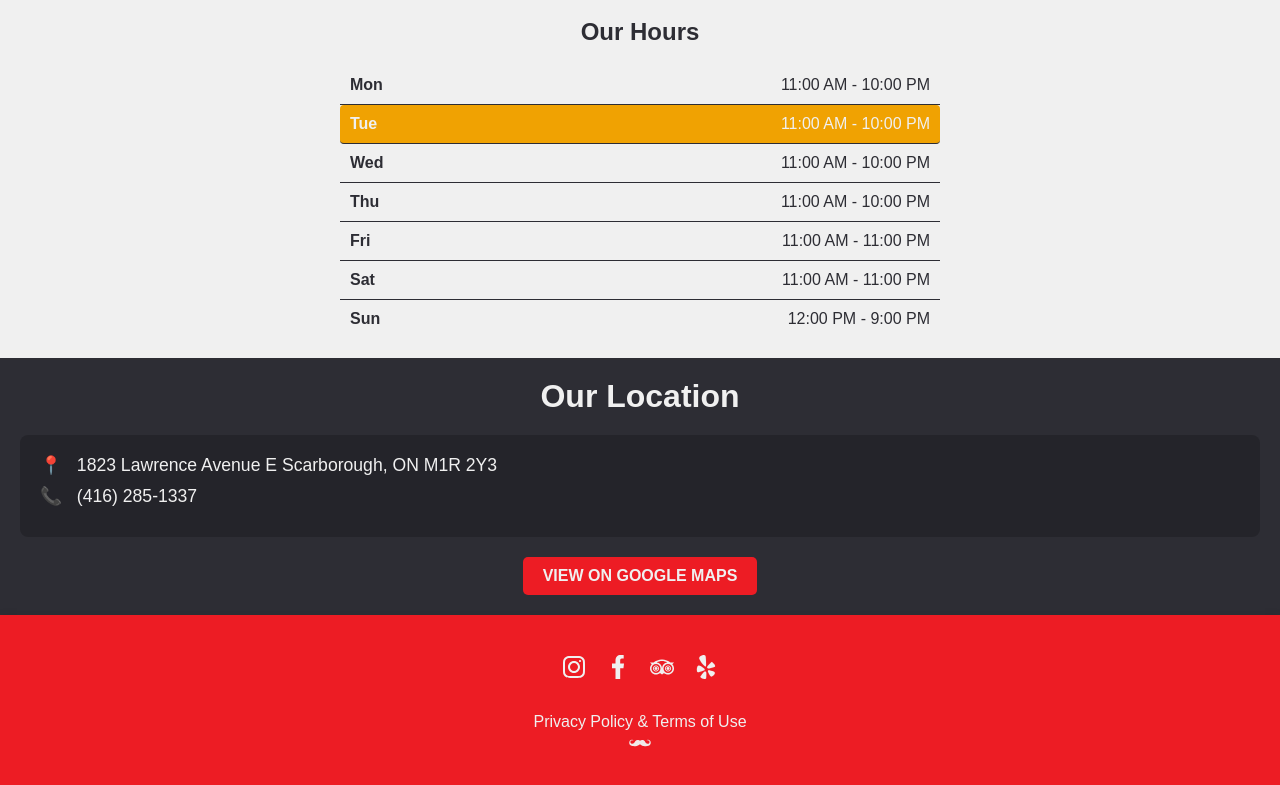
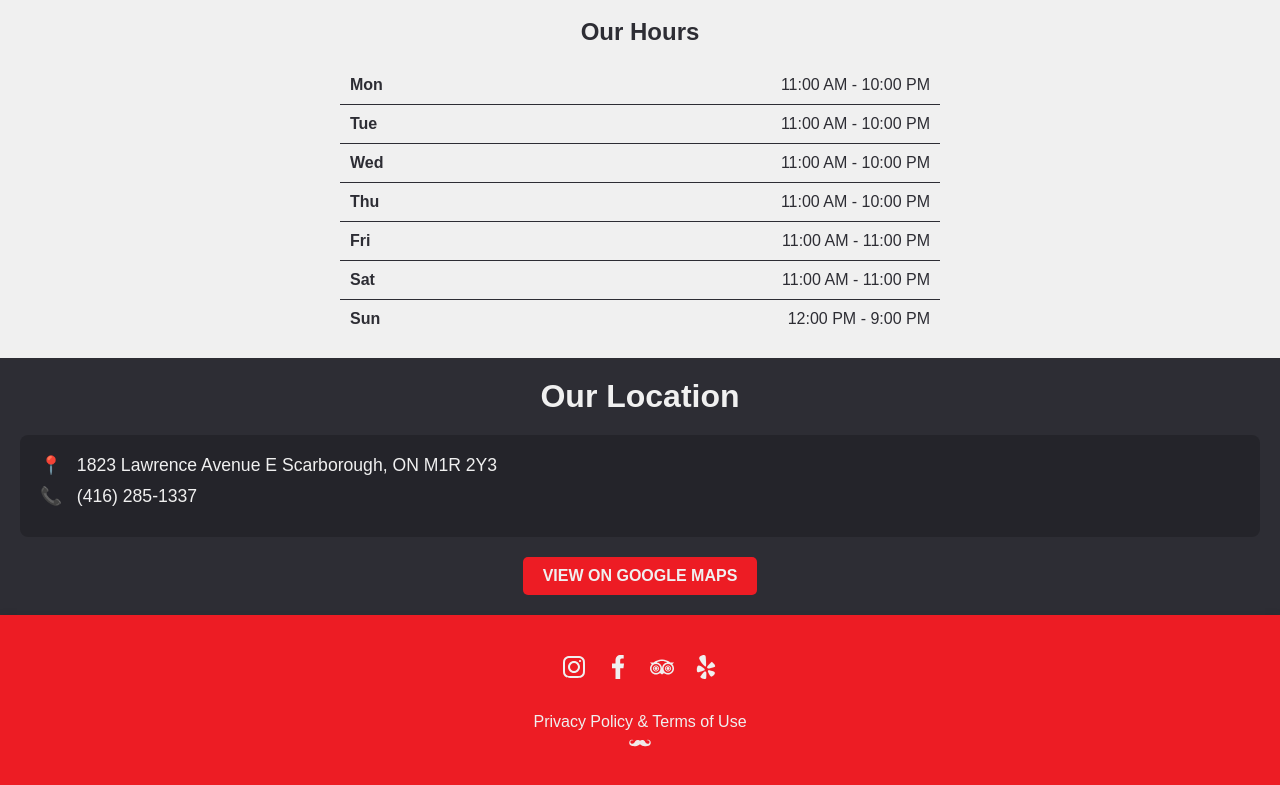
Before and after one commit to MohamadAlkahil/shawarma_empire, a Next.js app: page / in a window 1280 px wide. Shown: the part 936-1721 px from the top of the page. Built offline with nearby package versions, Linux system fonts and the light colour scheme.

Commit message:
Update Hours.jsx
removed current day of the week selection

```diff
--- a/src/app/components/Hours.jsx
+++ b/src/app/components/Hours.jsx
@@ -12,17 +12,14 @@ const Hours = () => {
     { day: 'Sun', open: '12:00 PM', close: '9:00 PM' },
   ];
 
-  const today = new Date().getDay();
-  const daysOfWeek = ['Sun', 'Mon', 'Tue', 'Wed', 'Thu', 'Fri', 'Sat'];
-
   return (
     <div className={styles.hoursContainer}>
       <h2 className={styles.title}>Our Hours</h2>
       <div className={styles.hoursTable}>
-        {hours.map((item, index) => (
+        {hours.map((item) => (
           <div
             key={item.day}
-            className={`${styles.hoursRow} ${daysOfWeek[today] === item.day ? styles.today : ''}`}
+            className={styles.hoursRow}
           >
             <span className={styles.day}>{item.day}</span>
             <span className={styles.time}>{`${item.open} - ${item.close}`}</span>
```
